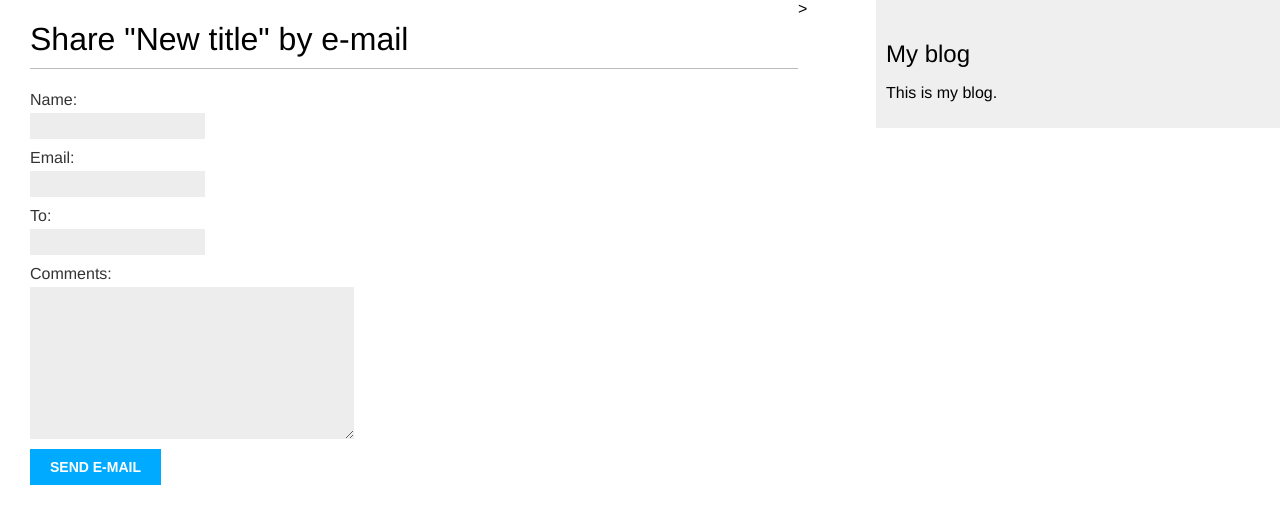
After one commit to CWJ-K/Django_Projects, a Django app: page /blog/2/share/ in a window 1280 px wide. The commit adds this page. Shown: the top 524 px of the page. Run offline with Django 4.2, Linux system fonts and the light colour scheme; data comes from the database, SQL or seed files in the repository.

Commit message:
C2: share email

```diff
--- /dev/null
+++ b/mysite/blog/forms.py
@@ -0,0 +1,10 @@
+from django import forms
+
+
+class EmailPostForm(forms.Form):
+    name = forms.CharField(max_length=25)
+    email = forms.EmailField()
+    to = forms.EmailField()
+    comments = forms.CharField(
+        required=False, widget=forms.Textarea
+    )  # default: forms.Textinput
--- a/mysite/blog/templates/blog/post/detail.html
+++ b/mysite/blog/templates/blog/post/detail.html
@@ -7,5 +7,10 @@
     Published {{ post.publish }} by {{ post.author }}
 </p>
 {{ post.body|linebreaks }}
+<p>
+    <a href="{% url 'blog:post_share' post.id %}">
+        Share this post
+    </a>
+</p>
 
 {% endblock%}
--- /dev/null
+++ b/mysite/blog/templates/blog/post/share.html
@@ -0,0 +1,21 @@
+{% extends "blog/base.html" %}
+
+{% block title %}Share a post{% endblock %}
+
+{% block content %}
+{% if sent %}
+<h1>E-mail successfully sent</h1>
+<p>
+    "{{ post.title }}" was successfully sent to "{{ form.cleaned_data.to }}".
+</p>
+{% else %}
+<h1>
+    Share "{{ post.title }}" by e-mail
+</h1>
+<form method="post">
+    {{ form.as_p }}
+    {% csrf_token %}
+    <input type="submit" value="Send e-mail">
+</form>
+{% endif %}
+{% endblock %}
--- a/mysite/blog/urls.py
+++ b/mysite/blog/urls.py
@@ -11,4 +11,5 @@ urlpatterns = [
         views.post_detail,
         name='post_detail',
     ),
+    path('<int:post_id>/share/', views.post_share, name='post_share'),
 ]
--- a/mysite/blog/views.py
+++ b/mysite/blog/views.py
@@ -3,6 +3,8 @@ from django.http import Http404
 from .models import Post
 from django.core.paginator import Paginator, EmptyPage, PageNotAnInteger
 from django.views.generic import ListView
+from .forms import EmailPostForm
+from django.core.mail import send_mail
 
 
 # Create your views here. function-based view
@@ -38,3 +40,23 @@ class PostListView(ListView):
     context_object_name = 'posts'
     paginate_by = 3
     template_name = 'blog/post/list.html'
+
+
+def post_share(request, post_id):
+    post = get_object_or_404(Post, id=post_id, status=Post.Status.PUBLISHED)
+    sent = False
+
+    if request.method == 'POST':
+        form = EmailPostForm(request.POST)
+        if form.is_valid():
+            cd = form.cleaned_data
+            post_url = request.build_absolute_url(post.get_absolute_url())
+            subject = f"{cd['name']} recommends you read {post.title}"
+            message = f"Read {post.title} at {post_url}\n\n {cd['name']}\'s comments: {cd['comments']}"
+            send_mail(subject, message, 'wanju412@gmail.com', {cd['to']})
+            sent = True
+    else:
+        form = EmailPostForm()
+    return render(
+        request, 'blog/post/share.html', {'post': post, 'form': form, 'sent': sent}
+    )
```
Also changed, not shown: mysite/mysite/settings.py (+9 -0 lines).
